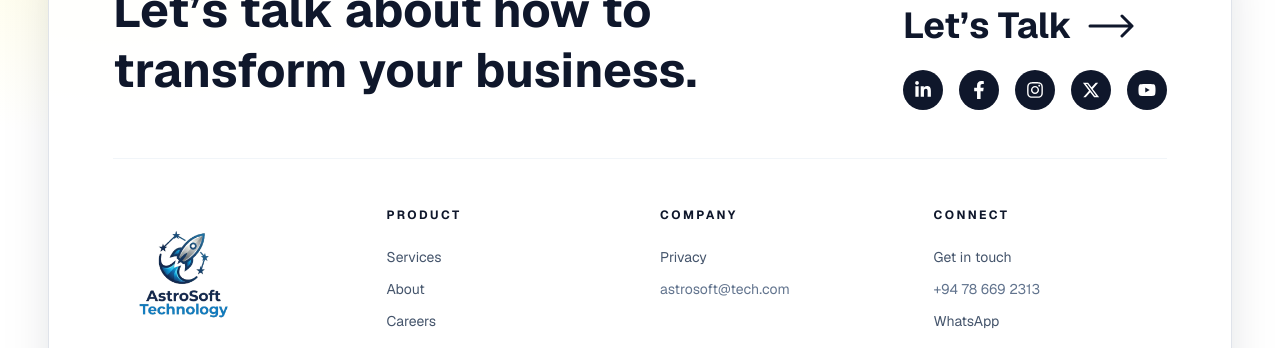
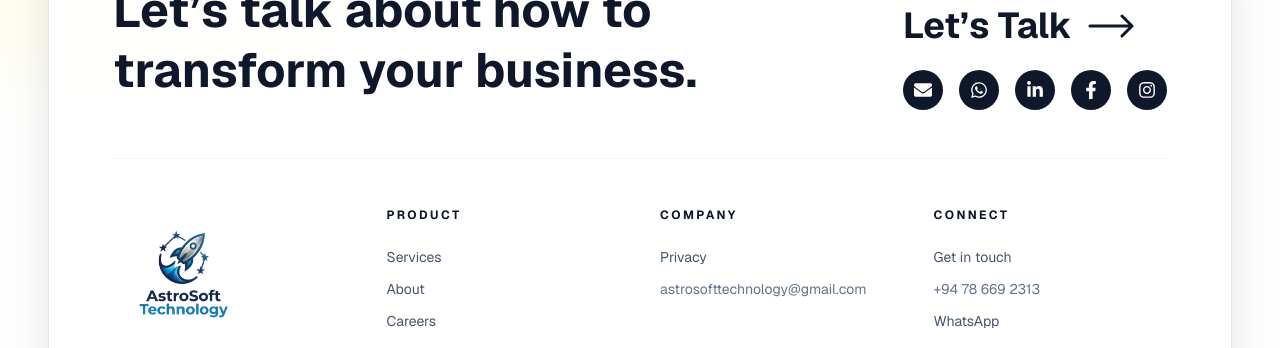
Before and after one commit to AstroSoft-Technology/astrosoft-technology, a Next.js app: page / in a window 1280 px wide. Shown: the part 2441-2789 px from the top of the page. Built offline with nearby package versions, Linux system fonts and the light colour scheme.

Commit message:
footer ui changes

```diff
--- a/app/components/Footer.tsx
+++ b/app/components/Footer.tsx
@@ -4,9 +4,9 @@ import {
   FaLinkedinIn,
   FaFacebookF,
   FaInstagram,
-  FaYoutube,
+  FaWhatsapp,
+  FaEnvelope,
 } from "react-icons/fa";
-import { FaXTwitter } from "react-icons/fa6";
 
 export default function Footer() {
   return (
@@ -47,21 +47,49 @@ export default function Footer() {
                 </span>
               </Link>
 
-              {/* Social Icons matching the reference */}
+              {/* Social Icons */}
               <div className="flex gap-4 mt-2">
                 {[
-                  { Icon: FaLinkedinIn, href: "#" },
-                  { Icon: FaFacebookF, href: "#" },
-                  { Icon: FaInstagram, href: "#" },
-                  { Icon: FaXTwitter, href: "#" },
-                  { Icon: FaYoutube, href: "#" },
-                ].map((social, i) => (
+                  {
+                    name: "Email",
+                    Icon: FaEnvelope,
+                    href: "mailto:astrosofttechnology@gmail.com",
+                    hoverClass: "hover:bg-[#0F172A]",
+                  },
+                  {
+                    name: "WhatsApp",
+                    Icon: FaWhatsapp,
+                    href: "https://wa.me/94786692313",
+                    hoverClass: "hover:bg-[#25D366]",
+                  },
+                  {
+                    name: "LinkedIn",
+                    Icon: FaLinkedinIn,
+                    href: "https://www.linkedin.com/company/astrosoft-technology/",
+                    hoverClass: "hover:bg-[#0A66C2]",
+                  },
+                  {
+                    name: "Facebook",
+                    Icon: FaFacebookF,
+                    href: "https://www.facebook.com/profile.php?id=61585606672302",
+                    hoverClass: "hover:bg-[#1877F2]",
+                  },
+                  {
+                    name: "Instagram",
+                    Icon: FaInstagram,
+                    href: "https://www.instagram.com/astrosoft_technology?igsh=Nnk4d2ppeGM1MGtw&utm_source=qr",
+                    hoverClass: "hover:bg-[#E4405F]",
+                  },
+                ].map(({ name, Icon, href, hoverClass }, i) => (
                   <a
-                    key={i}
-                    href={social.href}
-                    className="flex h-10 w-10 items-center justify-center rounded-full bg-slate-900 text-white hover:bg-sky-600 transition-all"
+                    key={`${name}-${i}`}
+                    href={href}
+                    aria-label={name}
+                    target="_blank"
+                    rel="noopener noreferrer"
+                    className={`flex h-10 w-10 items-center justify-center rounded-full bg-slate-900 text-white ${hoverClass} transition-all`}
                   >
-                    <social.Icon size={18} />
+                    <Icon size={18} />
                   </a>
                 ))}
               </div>
@@ -70,7 +98,7 @@ export default function Footer() {
 
           {/* Existing Footer Links Grid */}
           <div className="grid grid-cols-1 gap-10 sm:grid-cols-2 md:grid-cols-4 lg:gap-10">
-            <div className="flex flex-col items-start sm:min-h-[200px]">
+            <div className="flex flex-col items-start sm:min-h-50">
               <Link href="/" className="mb-2">
                 <Image
                   src="/images/Final-Logo-Light-bgremoved.png"
@@ -80,7 +108,7 @@ export default function Footer() {
                   className="h-auto w-24 md:w-32 transform origin-left md:scale-110"
                 />
               </Link>
-              <p className="max-w-[280px] text-sm text-slate-500 leading-relaxed mt-4">
+              <p className="max-w-70 text-sm text-slate-500 leading-relaxed mt-4">
                 Building resilient, elegant software for the future.
               </p>
             </div>
@@ -131,7 +159,9 @@ export default function Footer() {
                   </Link>
                 </li>
                 <li>
-                  <span className="text-slate-500">astrosoft@tech.com</span>
+                  <span className="text-slate-500">
+                    astrosofttechnology@gmail.com
+                  </span>
                 </li>
               </ul>
             </div>
```
Also changed, not shown: 1 other file (tests, documents, lock files or other folders).
